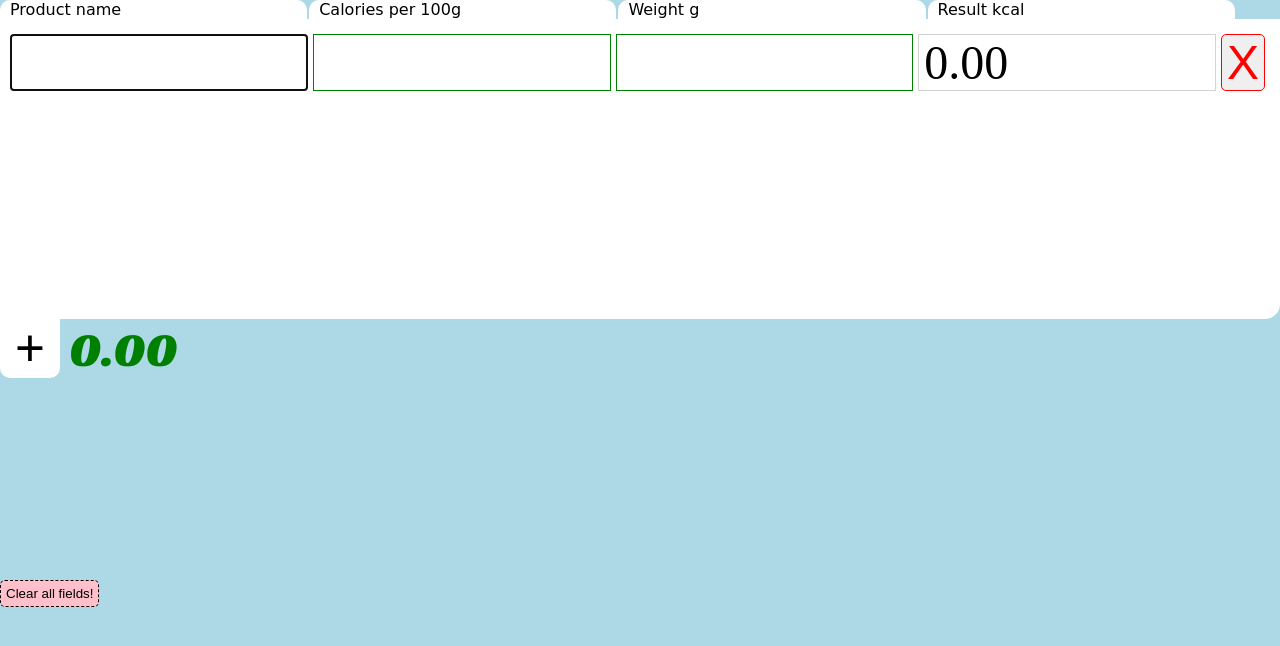
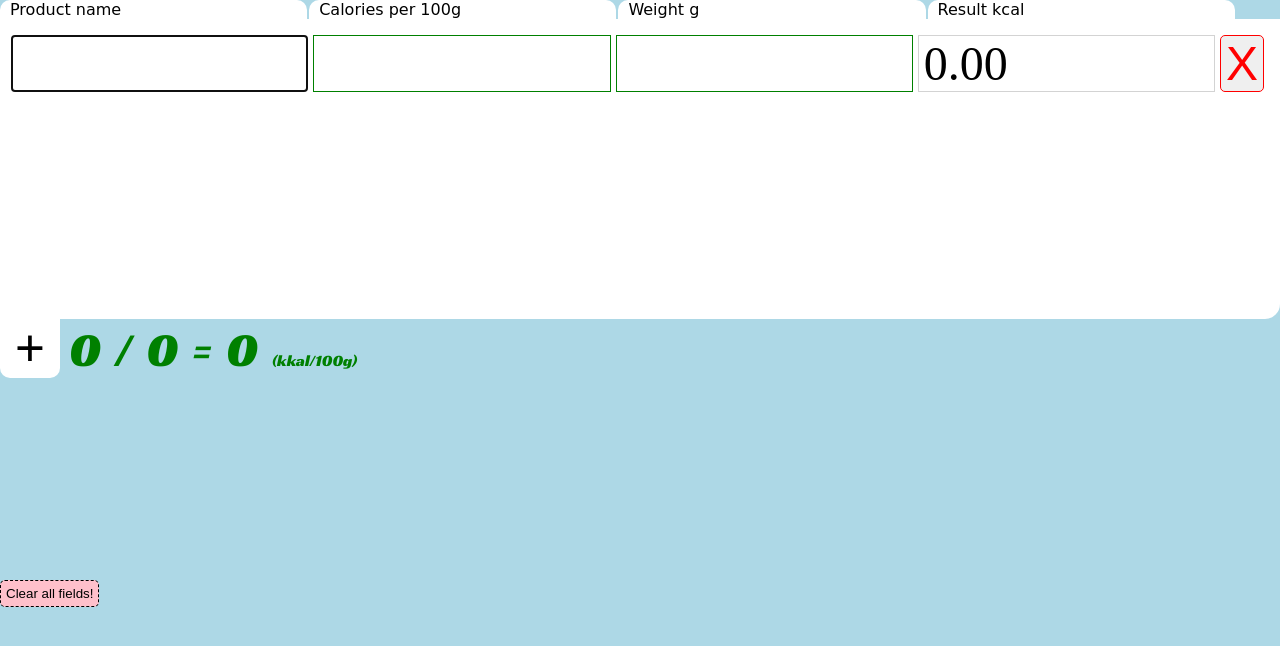
Before and after one commit to MaxPikulin/mystuff-calcounter, a plain HTML site: page index.html in a window 1280 px wide. Drawn offline with Linux system fonts and the light colour scheme; a web font is replaced by a local one.

Commit message:
total weight

```diff
--- a/index.html
+++ b/index.html
@@ -19,7 +19,11 @@
     <div id="mainWindow" class="mainWindow">
     </div>
     <button id="addRowBtn" class="plusBtn">+</button>
-    <div id="total" class="total">0.00</div>
+    <div class="totals">
+      <div id="totalCalories">0</div> <span> / </span>
+      <div id="totalWeight" contenteditable="true"></div> <span> = </span>
+      <div id="caloriesInCent">0</div> <span>(kkal/100g)</span>
+    </div>
     <button id="resetWindow">Clear all fields!</button>
   </div>
   <script src="script.js"></script>
--- a/script.js
+++ b/script.js
@@ -1,7 +1,9 @@
 // global vars
 const mainWindow = document.getElementById('mainWindow');
 const addRowBtn = document.getElementById('addRowBtn');
-const totalDiv = document.getElementById('total');
+const totalCaloriesDiv = document.getElementById('totalCalories');
+const totalWeightDiv = document.getElementById('totalWeight');
+const caloriesInCent = document.getElementById('caloriesInCent');
 const resetBtn = document.getElementById('resetWindow');
 let recipeObject = {
   rowNumber: 0
@@ -42,7 +44,19 @@ function fillData() {
 function calculateTotal() {
   // TODO: get all row results, calculate total.
   const allResults = Array.from(document.getElementsByClassName('result'));
-  totalDiv.textContent = (allResults.reduce((a, v) => a + (+v.textContent), 0)).toFixed(2) || '0.00';
+  totalCaloriesDiv.textContent = (allResults.reduce((a, v) => a + (+v.textContent), 0)).toFixed(0) || '0';
+  calculateTotalWeight();
+}
+
+function calculateTotalWeight() {
+  const allWeights = Array.from(document.getElementsByClassName('weight'));
+  totalWeightDiv.textContent = (allWeights.reduce((a, v) => a + calculateField(v), 0)).toFixed(0) || '0';
+  calculateInCent();
+}
+
+function calculateInCent() {
+  const result = (+totalCaloriesDiv.textContent / calculateField(totalWeightDiv)) * 100;
+  caloriesInCent.textContent = (isNaN(result) ? 0 : result).toFixed(0);
 }
 
 // helper func just to get rid of event argument and send right rowNumber
@@ -116,7 +130,7 @@ function clickHandler(e) {
 }
 
 function calculateField(field, signs, numbers) {
-  const fieldValue = field.value;
+  const fieldValue = field.value || field.textContent;
   if (!signs) {
     signs = fieldValue.replace(/[^-+*/]/g, '').split('');
     numbers = fieldValue.split(/[^\d.]/).map(v => v == '.' ? 0 : Number(v));
@@ -166,9 +180,11 @@ function resetWindow() {
 fillData();
 
 // event handlers
-addRowBtn.addEventListener('click', addRowHandler);
 mainWindow.addEventListener('keypress', keyHandler, true);
 mainWindow.addEventListener('click', clickHandler, true);
 mainWindow.addEventListener('keyup', changeHandler, true);
 mainWindow.addEventListener('change', changeHandler, true);
+addRowBtn.addEventListener('click', addRowHandler);
 resetBtn.addEventListener('click', resetWindow);
+totalWeightDiv.addEventListener('keyup', calculateInCent);
+totalWeightDiv.addEventListener('change', calculateInCent);
--- a/styles.css
+++ b/styles.css
@@ -17,6 +17,7 @@ body {
 }
 
 .rows {
+  border: 1px solid rgba(255, 255, 255, 0);
   margin: 5px 0 5px 0;
   display: flex;
 }
@@ -43,12 +44,21 @@ body {
   border: 1px solid lightgray;
 }
 
-.total {
-  width: min-content;
+.totals {
+  display: inline-block;
+}
+
+.totals>* {
+  width: max-content;
   padding: 0 5px 0 5px;
   font-size: 3em;
   color: green;
-  display: inline-block;
+  display: inherit;
+  font-family: 'Racing Sans One', cursive;
+}
+
+.totals span:last-of-type {
+  font-size: 1em;
 }
 
 .header {
@@ -90,10 +100,6 @@ body {
   background-color: white;
 }
 
-.total {
-  font-family: 'Racing Sans One', cursive;
-}
-
 #resetWindow {
   margin-top: 200px;
   margin-bottom: 20px;
```
